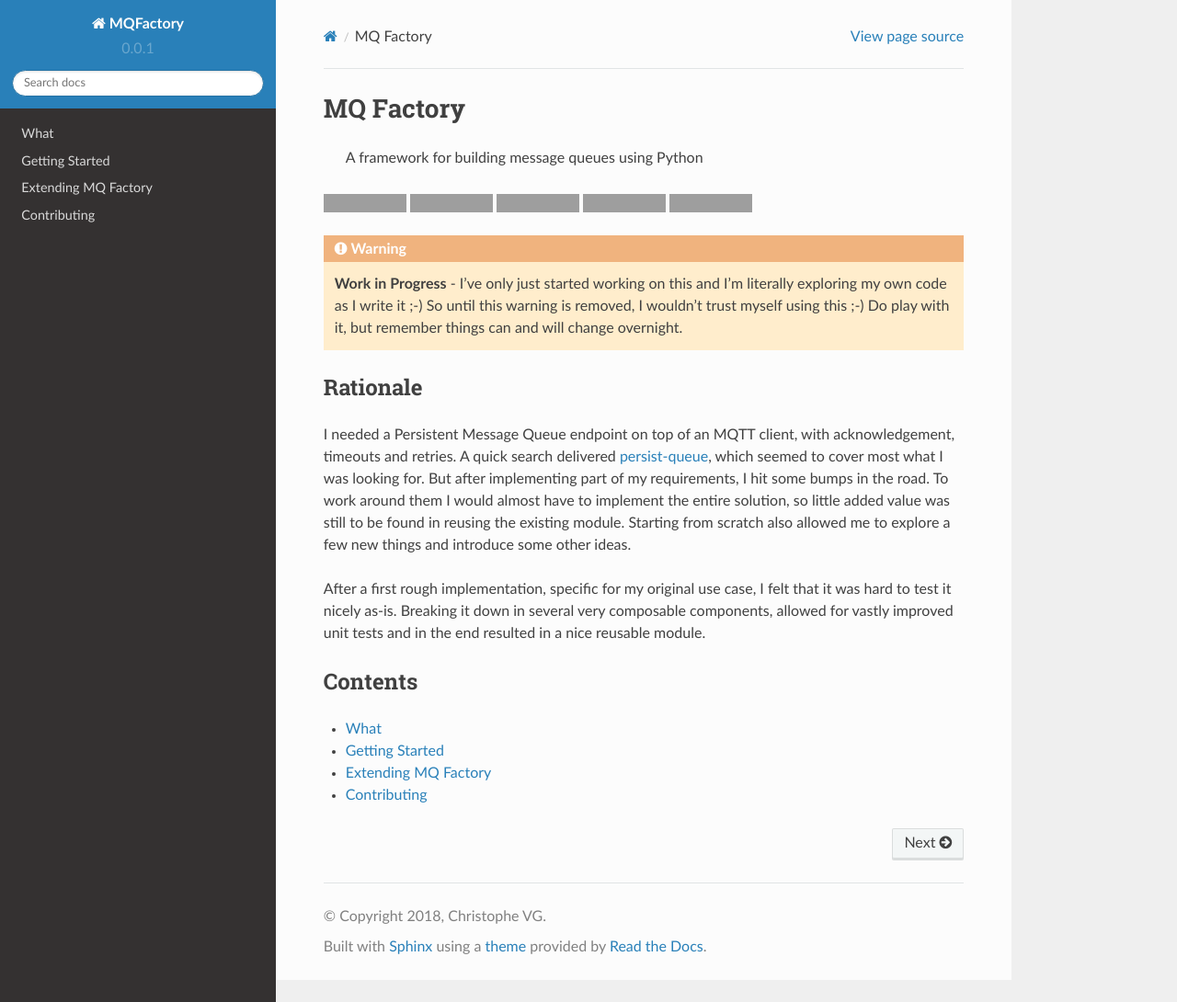
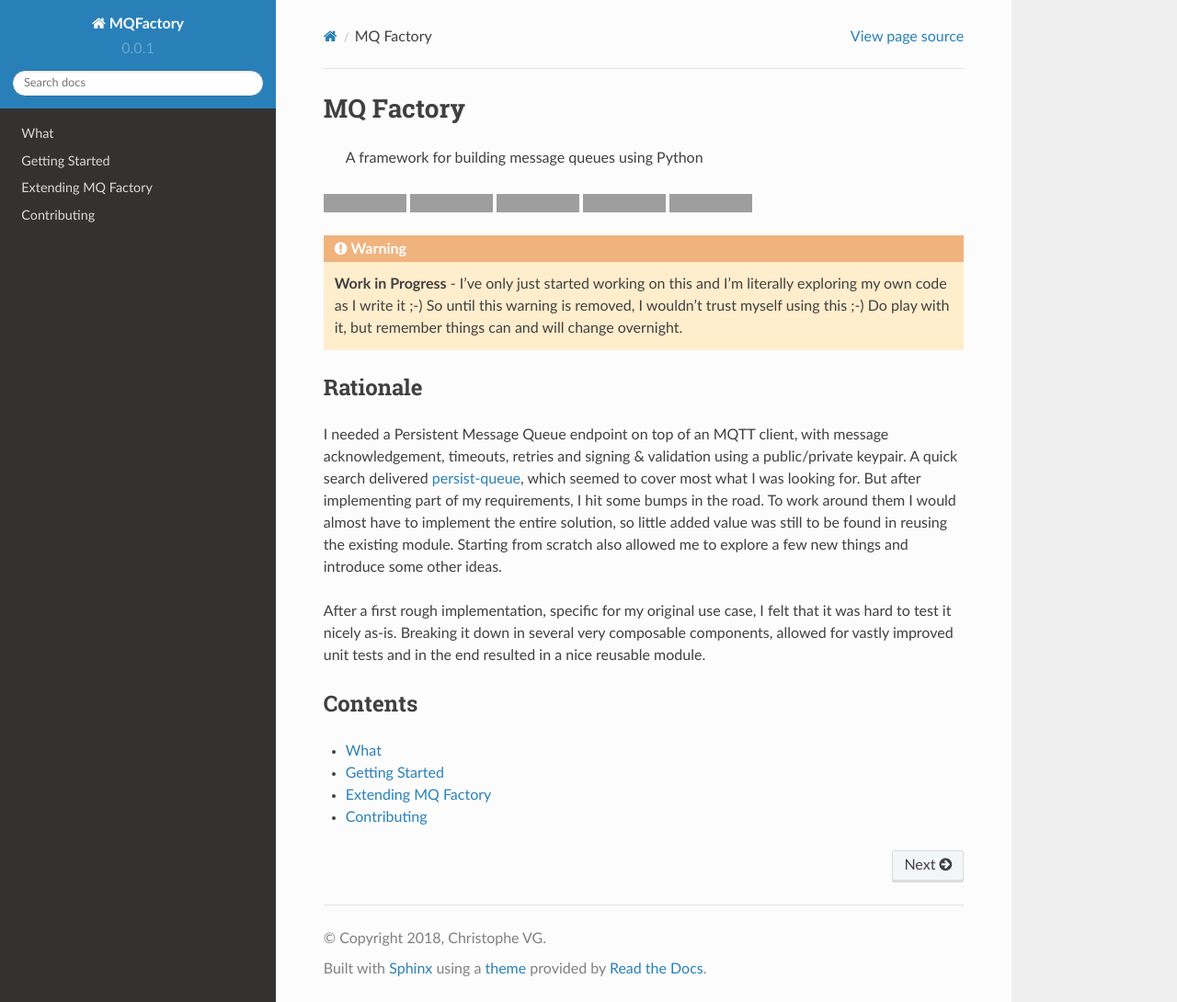
Before and after one commit to christophevg/py-mqfactory, a Sphinx documentation site: the page built from docs/index.md, in a window 1280 px wide and 1090 px high. Shown: the whole window at 92% size. Built offline with Sphinx 7.4.7 and the Read the Docs theme 2.0.0, drawn with Linux system fonts in a browser that asks for light colours; grey boxes are pictures that could not be loaded.

Commit message:
added all original requirements in rationale

```diff
--- a/docs/index.md
+++ b/docs/index.md
@@ -14,7 +14,7 @@
 
 ## Rationale
 
-I needed a Persistent Message Queue endpoint on top of an MQTT client, with acknowledgement, timeouts and retries. A quick search delivered [persist-queue](https://github.com/peter-wangxu/persist-queue), which seemed to cover most what I was looking for. But after implementing part of my requirements, I hit some bumps in the road. To work around them I would almost have to implement the entire solution, so little added value was still to be found in reusing the existing module. Starting from scratch also allowed me to explore a few new things and introduce some other ideas.
+I needed a Persistent Message Queue endpoint on top of an MQTT client, with message acknowledgement, timeouts, retries and signing & validation using a public/private keypair. A quick search delivered [persist-queue](https://github.com/peter-wangxu/persist-queue), which seemed to cover most what I was looking for. But after implementing part of my requirements, I hit some bumps in the road. To work around them I would almost have to implement the entire solution, so little added value was still to be found in reusing the existing module. Starting from scratch also allowed me to explore a few new things and introduce some other ideas.
 
 After a first rough implementation, specific for my original use case, I felt that it was hard to test it nicely as-is. Breaking it down in several very composable components, allowed for vastly improved unit tests and in the end resulted in a nice reusable module.
 
```
Also changed, not shown: .github/README.md.
